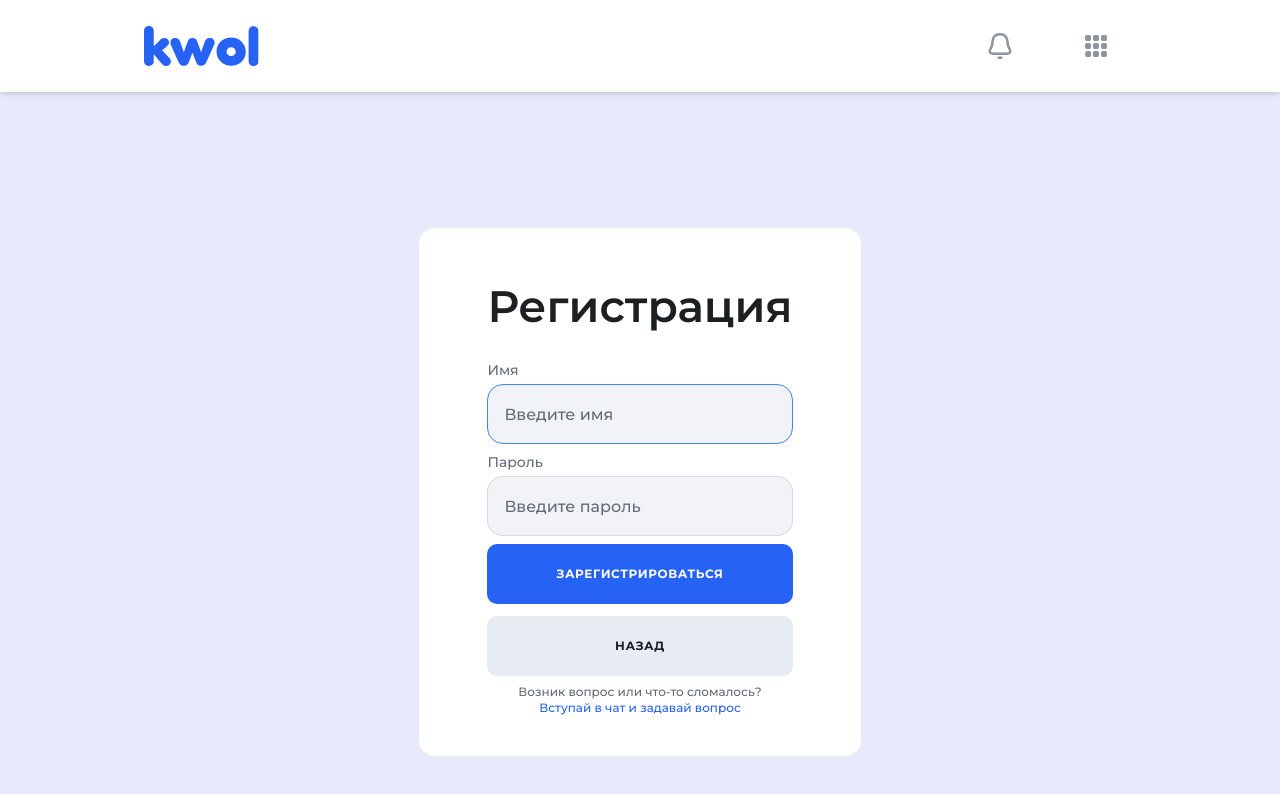
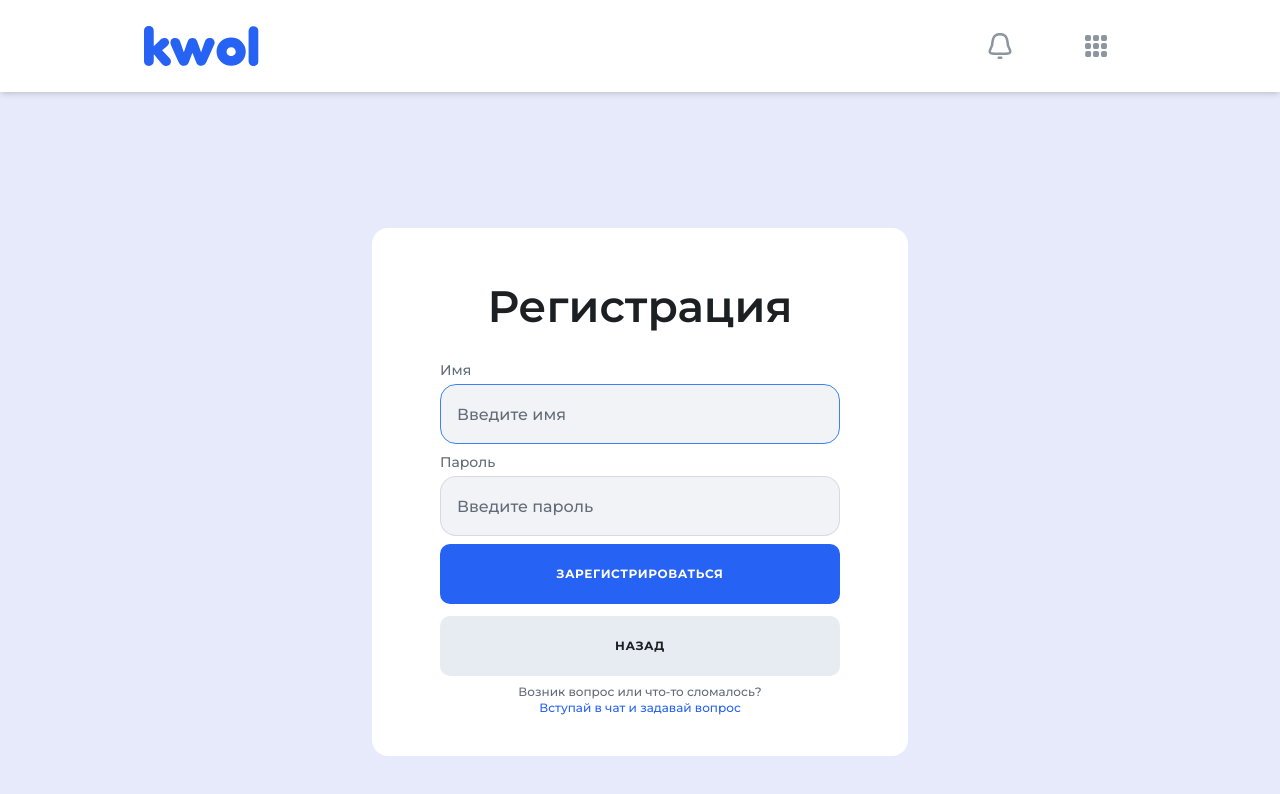
Before and after one commit to fedek1324/registrarionFormKwol, a React (Vite) app: page /registration2 in a window 1280 px wide. Shown: the top 794 px of the page. Built offline with nearby package versions, Linux system fonts and the light colour scheme.

Commit message:
set correct width for step 2

```diff
--- a/src/components/Pages/Registration1/Registration1.tsx
+++ b/src/components/Pages/Registration1/Registration1.tsx
@@ -40,8 +40,6 @@ const Registration = () => {
     setEmail(data.email);
     navigate('/registration2');
   }
-
-  console.log(errors);
 
   return (
     <div className={styles.container}>
--- a/src/index.css
+++ b/src/index.css
@@ -89,7 +89,7 @@ button.secondary:active {
     bg-white rounded-[16px]
     flex flex-col items-center justify-center
     pt-[56px] px-[68px] pb-[40px]
-    max-w-[536px];
+    w-[536px];
 }
 
 .error {
```
